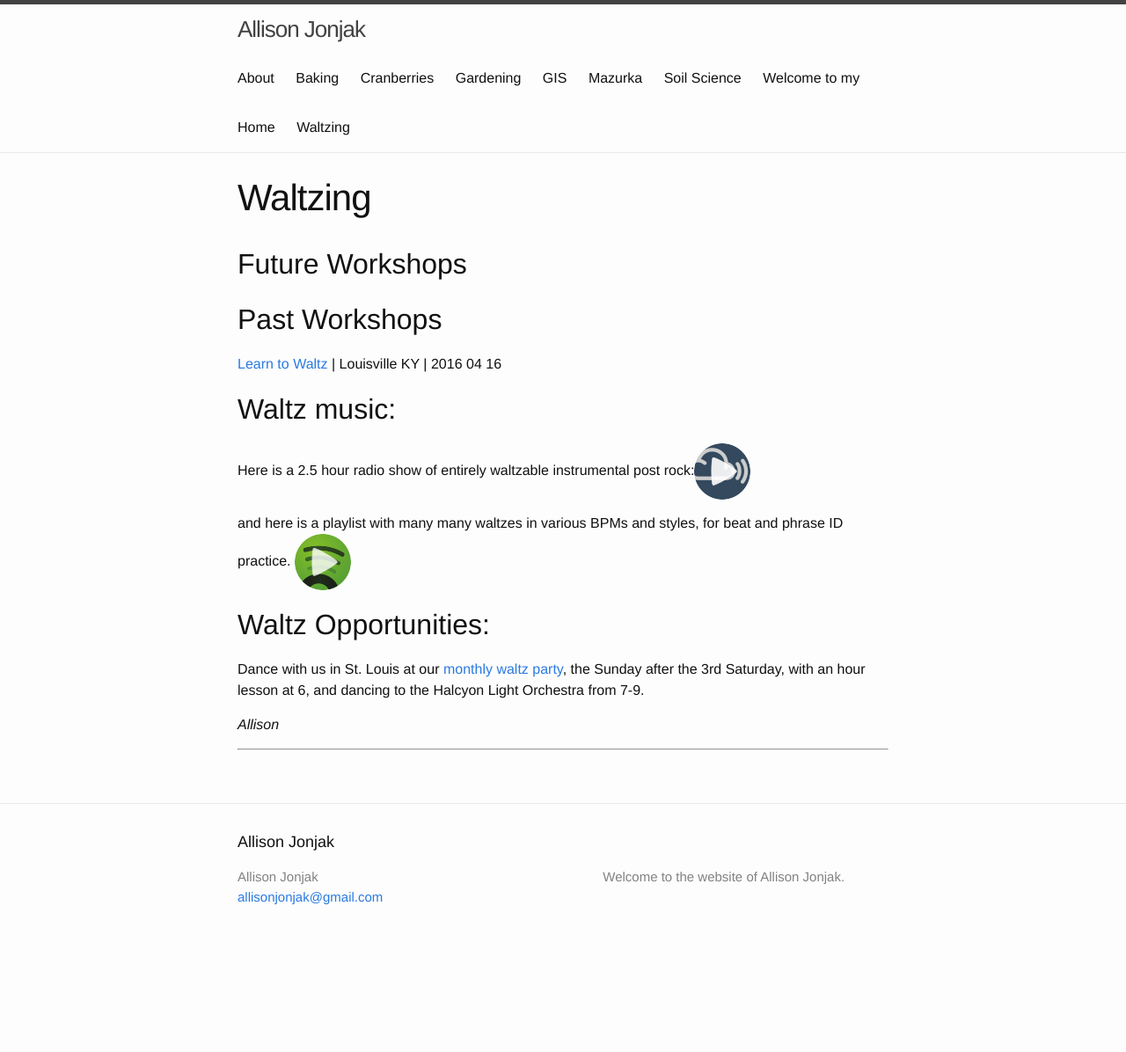
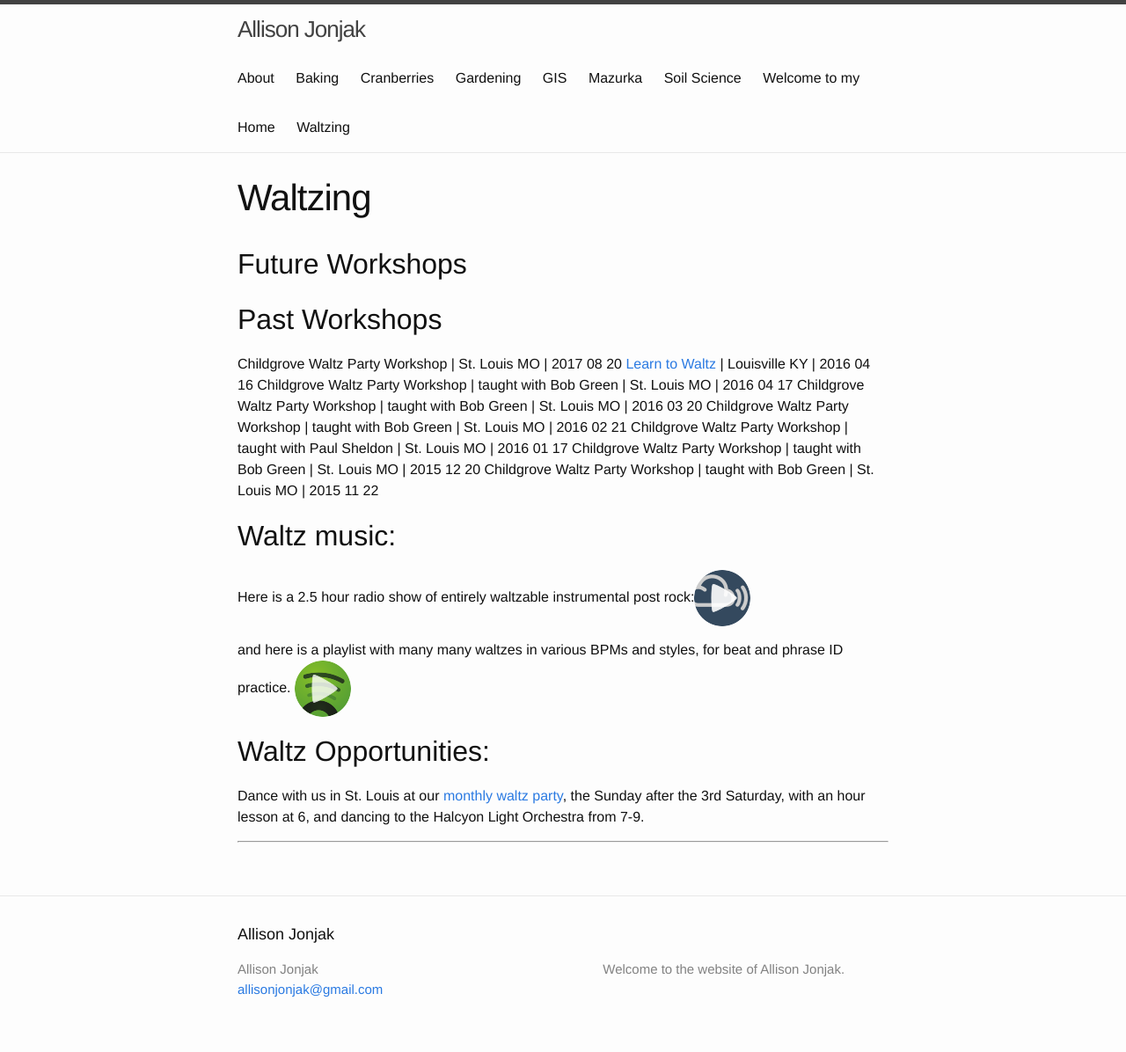
Before and after one commit to cranhandler/cranhandler.github.io, a Jekyll site: the page built from waltzing.md, in a window 1280 px wide. Shown: the whole page at 88% size. Built offline with Jekyll 4.4.1, drawn with Linux system fonts in a browser that asks for light colours; before the commit the page ends 1091 px from its top, so only the background shows below that.

Commit message:
include Childgrove past waltz workshops

```diff
--- a/waltzing.md
+++ b/waltzing.md
@@ -7,7 +7,14 @@ permalink: /waltzing/
 ## Future Workshops
 
 ## Past Workshops
+Childgrove Waltz Party Workshop | St. Louis MO | 2017 08 20
 [Learn to Waltz][] | Louisville KY | 2016 04 16
+Childgrove Waltz Party Workshop | taught with Bob Green | St. Louis MO | 2016 04 17
+Childgrove Waltz Party Workshop | taught with Bob Green | St. Louis MO | 2016 03 20
+Childgrove Waltz Party Workshop | taught with Bob Green | St. Louis MO | 2016 02 21
+Childgrove Waltz Party Workshop | taught with Paul Sheldon | St. Louis MO | 2016 01 17
+Childgrove Waltz Party Workshop | taught with Bob Green | St. Louis MO | 2015 12 20
+Childgrove Waltz Party Workshop | taught with Bob Green | St. Louis MO | 2015 11 22
 
 [Learn to Waltz]: http://allisonjonjak.com/waltzing/20160416
 
@@ -22,7 +29,4 @@ Dance with us in St. Louis at our [monthly waltz party][], the Sunday after the
 
 [monthly waltz party]: http://childgrove.org/index.php/about-dances/what-is-waltz
 
-
-*Allison*
-
 ---
```
